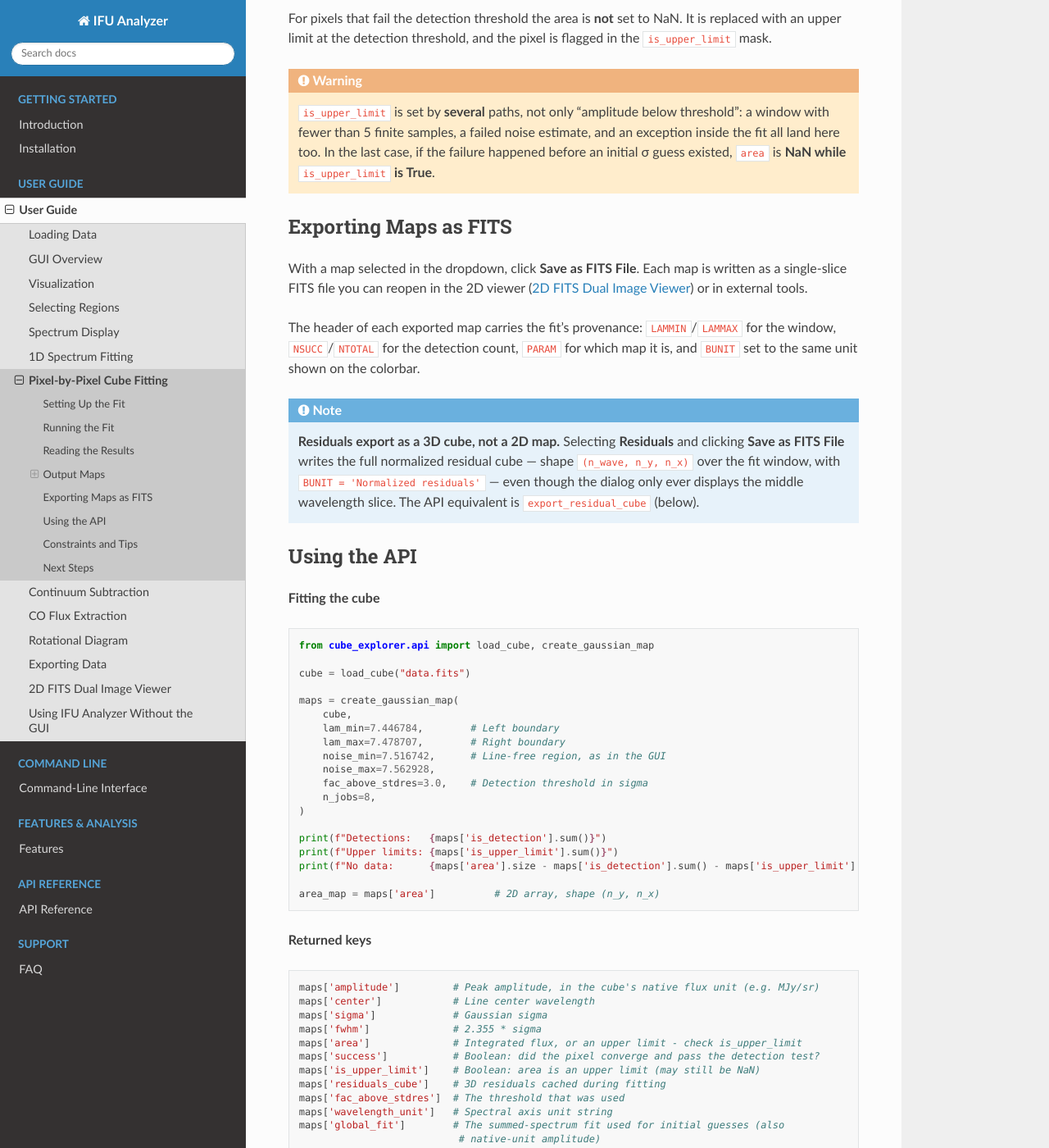
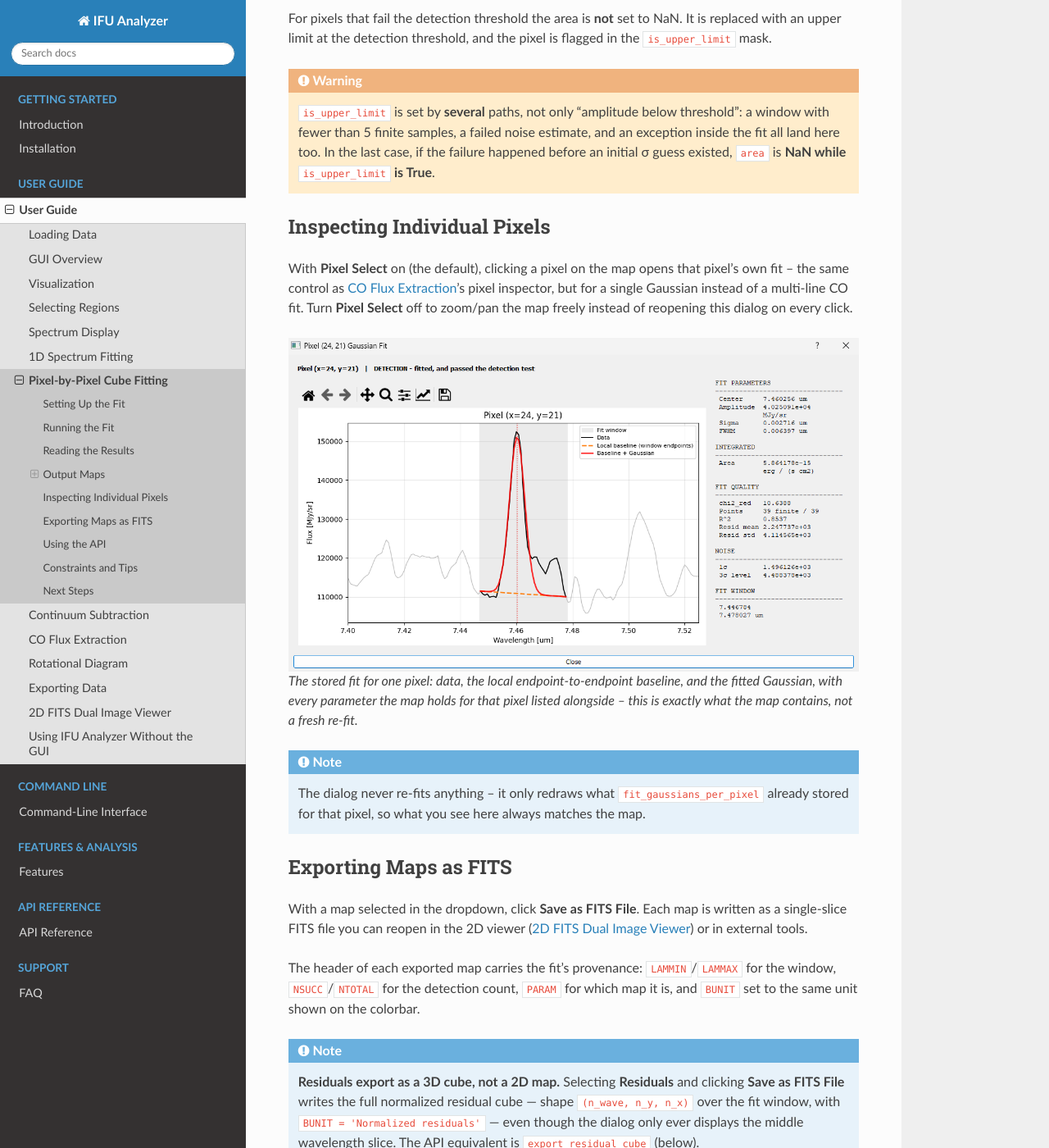
Before and after one commit to ilariapascucci/IFU-Analyzer, a Sphinx documentation site: the page built from docs/user_guide/gaussian_fitting_cube.rst, in a window 1280 px wide and 1400 px high, scrolled down 3653 px. Shown: the whole window at 82% size. Built offline with Sphinx 7.4.7 and the Read the Docs theme 3.1.0, drawn with Linux system fonts in a browser that asks for light colours.

Commit message:
docs pixel by pixel cube fitting up to date 80/20***

```diff
--- a/docs/user_guide/gaussian_fitting_cube.rst
+++ b/docs/user_guide/gaussian_fitting_cube.rst
@@ -164,6 +164,27 @@
    the fit all land here too. In the last case, if the failure happened before an initial σ
    guess existed, ``area`` is **NaN while** ``is_upper_limit`` **is True**.
 
+Inspecting Individual Pixels
+=============================
+
+With **Pixel Select** on (the default), clicking a pixel on the map opens that pixel's own
+fit -- the same control as :doc:`co_flux_extraction`'s pixel inspector, but for a single
+Gaussian instead of a multi-line CO fit. Turn **Pixel Select** off to zoom/pan the map
+freely instead of reopening this dialog on every click.
+
+.. figure:: ../_static/gaussian_map_pixel.png
+   :alt: Single-pixel Gaussian fit inspector, showing the spectrum, baseline, fitted curve, and stored parameters
+   :width: 100%
+
+   The stored fit for one pixel: data, the local endpoint-to-endpoint baseline, and the
+   fitted Gaussian, with every parameter the map holds for that pixel listed alongside --
+   this is exactly what the map contains, not a fresh re-fit.
+
+.. note::
+
+   The dialog never re-fits anything -- it only redraws what ``fit_gaussians_per_pixel``
+   already stored for that pixel, so what you see here always matches the map.
+
 Exporting Maps as FITS
 ======================
 
```
Also changed, not shown: docs/_static/gaussian_map_pixel.png (added), 8 other files.
